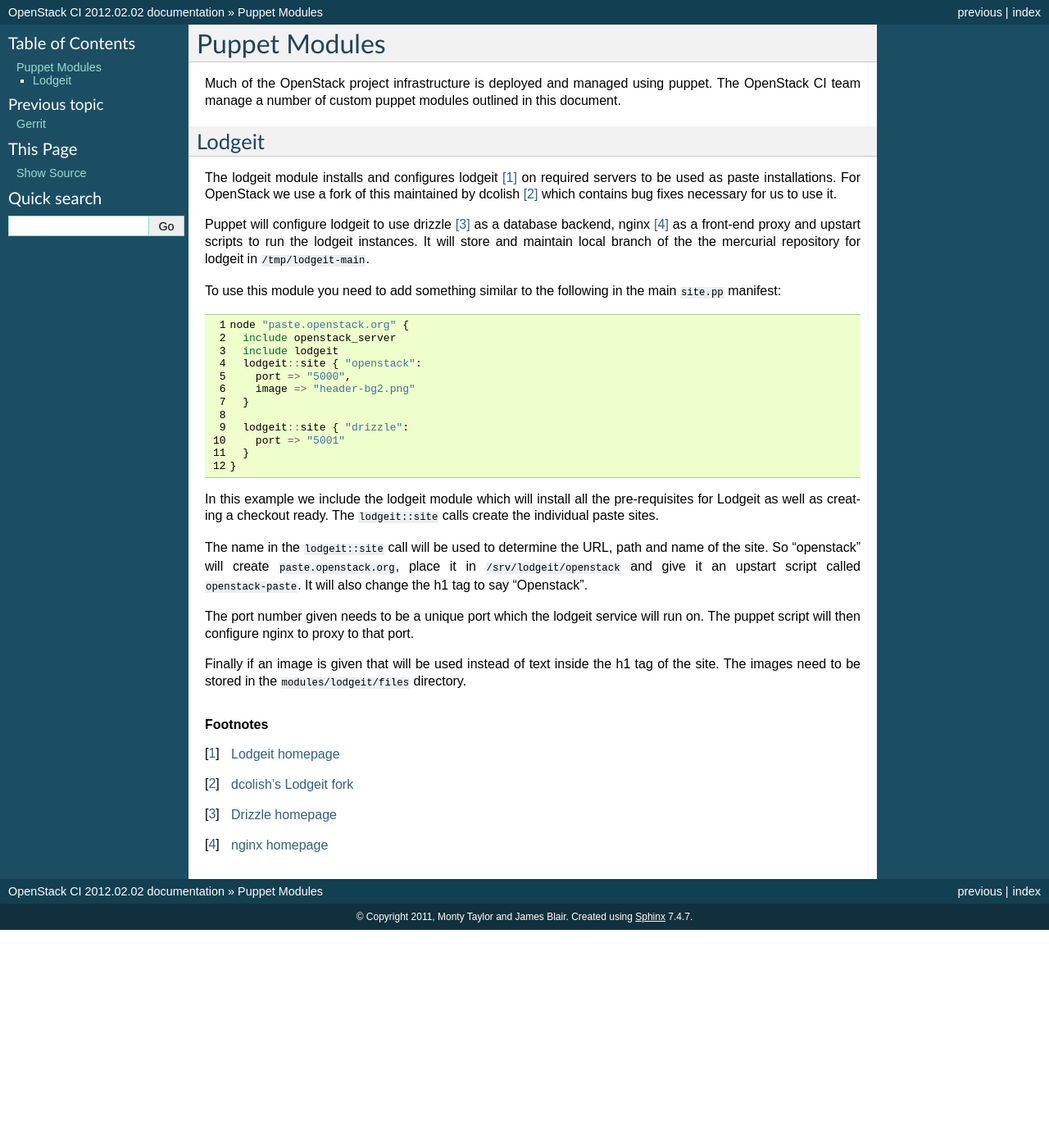
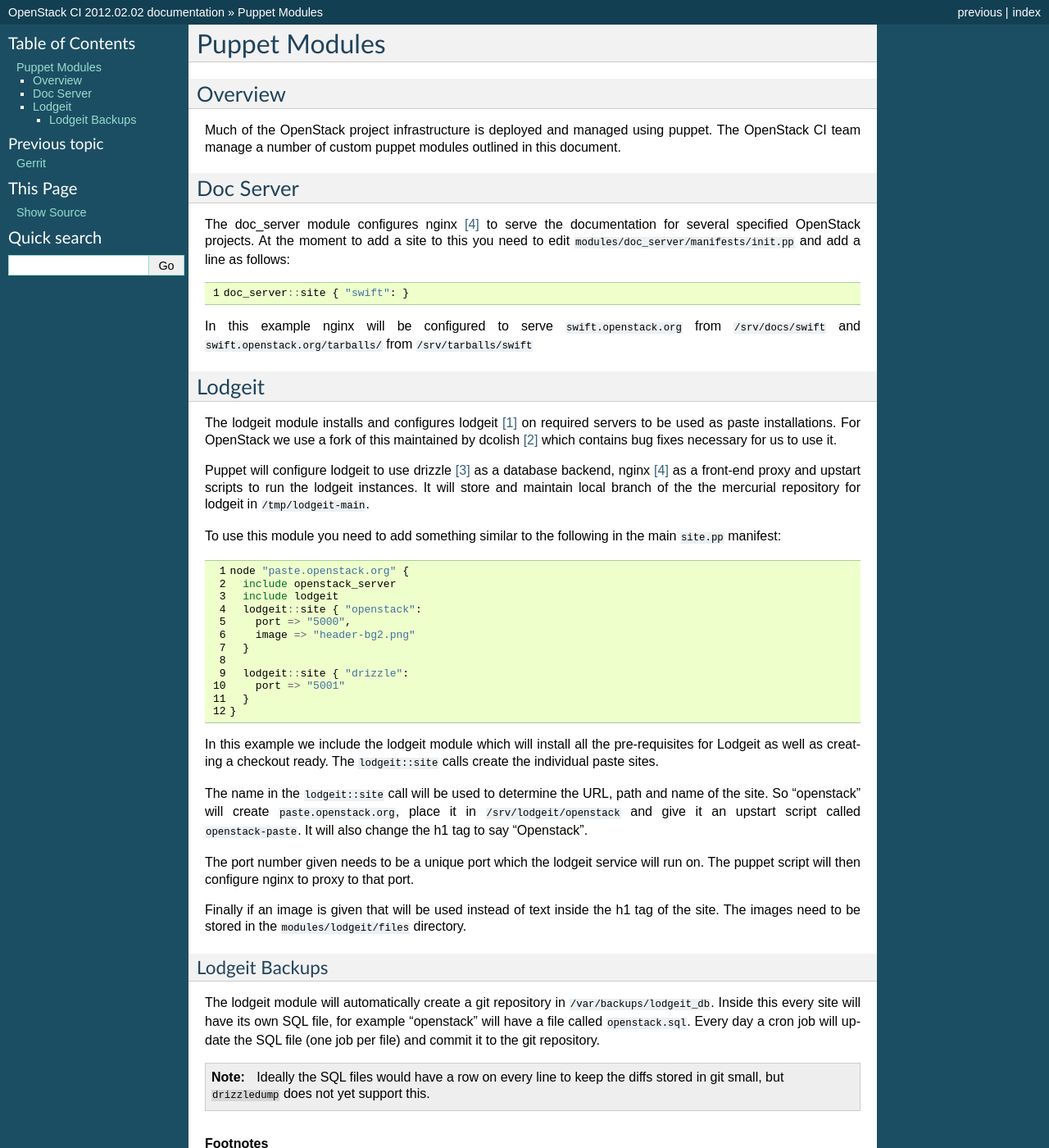
Before and after one commit to openstack-archive/devstack-gate, a Sphinx documentation site: the page built from doc/puppet.rst, in a window 1280 px wide and 1400 px high. Shown: the whole window at 82% size. Built offline with Sphinx 7.4.7, drawn with Linux system fonts in a browser that asks for light colours; some of the changed text lies outside the part shown.

Commit message:
Add more CI documentation
Add info about Lodgeit backups and the doc_server module
Add info about expire_old_reviews.py

Change-Id: I1efd970ad7410f01b6e64086436ecba63fd692d9

```diff
--- a/doc/conf.py
+++ b/doc/conf.py
@@ -41,7 +41,7 @@
 
 # General information about the project.
 project = u'OpenStack CI'
-copyright = u'2011, Monty Taylor and James Blair'
+copyright = u'2011, Monty Taylor, James Blair and Andrew Hutchings'
 
 # The version info for the project you're documenting, acts as replacement for
 # |version| and |release|, also used in various other places throughout the
@@ -212,5 +212,5 @@
 # (source start file, name, description, authors, manual section).
 man_pages = [
     ('index', 'openstackci', u'OpenStack CI Documentation',
-     [u'Monty Taylor and James Blair'], 1)
+     [u'Monty Taylor, James Blair and Andrew Hutchings'], 1)
 ]
--- a/doc/puppet.rst
+++ b/doc/puppet.rst
@@ -1,10 +1,30 @@
 Puppet Modules
 ==============
+
+Overview
+--------
 
 Much of the OpenStack project infrastructure is deployed and managed using
 puppet.
 The OpenStack CI team manage a number of custom puppet modules outlined in this
 document.
+
+Doc Server
+----------
+
+The doc_server module configures nginx [4]_ to serve the documentation for
+several specified OpenStack projects.  At the moment to add a site to this
+you need to edit ``modules/doc_server/manifests/init.pp`` and add a line as
+follows:
+
+.. code-block:: ruby
+   :linenos:
+
+   doc_server::site { "swift": }
+
+In this example nginx will be configured to serve ``swift.openstack.org``
+from ``/srv/docs/swift`` and ``swift.openstack.org/tarballs/`` from
+``/srv/tarballs/swift``
 
 Lodgeit
 -------
@@ -53,6 +73,15 @@
 tag of the site.  The images need to be stored in the ``modules/lodgeit/files``
 directory.
 
+Lodgeit Backups
+^^^^^^^^^^^^^^^
+
+The lodgeit module will automatically create a git repository in ``/var/backups/lodgeit_db``.  Inside this every site will have its own SQL file, for example "openstack" will have a file called ``openstack.sql``.  Every day a cron job will update the SQL file (one job per file) and commit it to the git repository.
+
+.. note::
+   Ideally the SQL files would have a row on every line to keep the diffs stored
+   in git small, but ``drizzledump`` does not yet support this.
+
 .. rubric:: Footnotes
 .. [1] `Lodgeit homepage <http://www.pocoo.org/projects/lodgeit/>`_
 .. [2] `dcolish's Lodgeit fork <https://bitbucket.org/dcolish/lodgeit-main>`_
```
Also changed, not shown: doc/gerrit.rst (+13 -0 lines).
